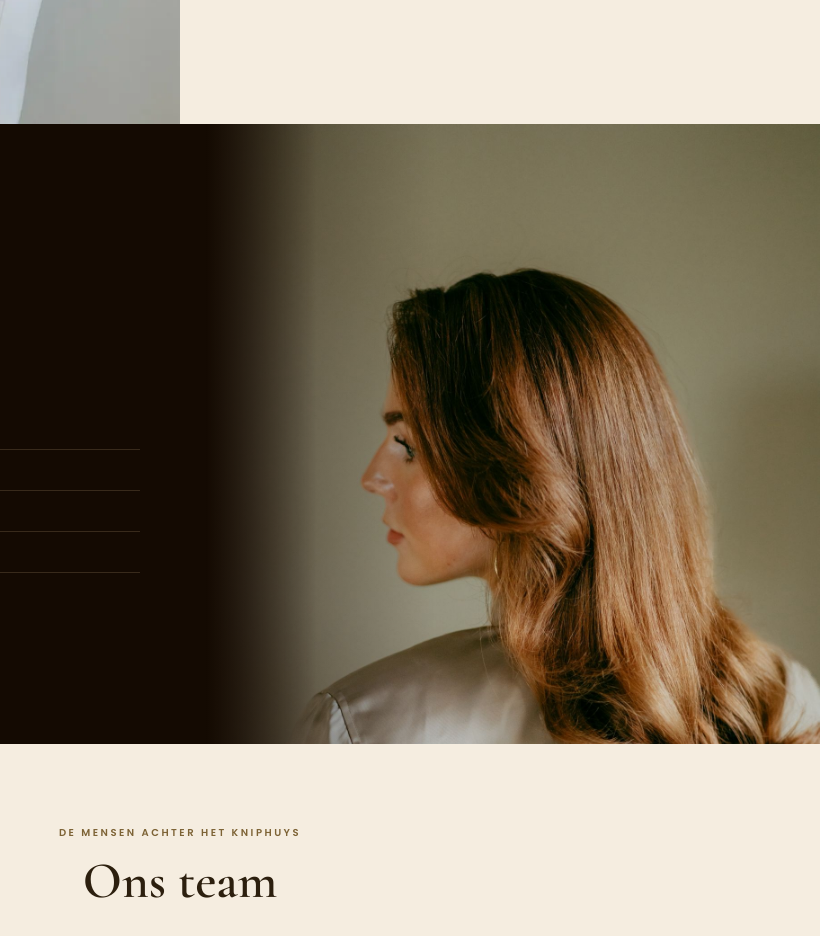
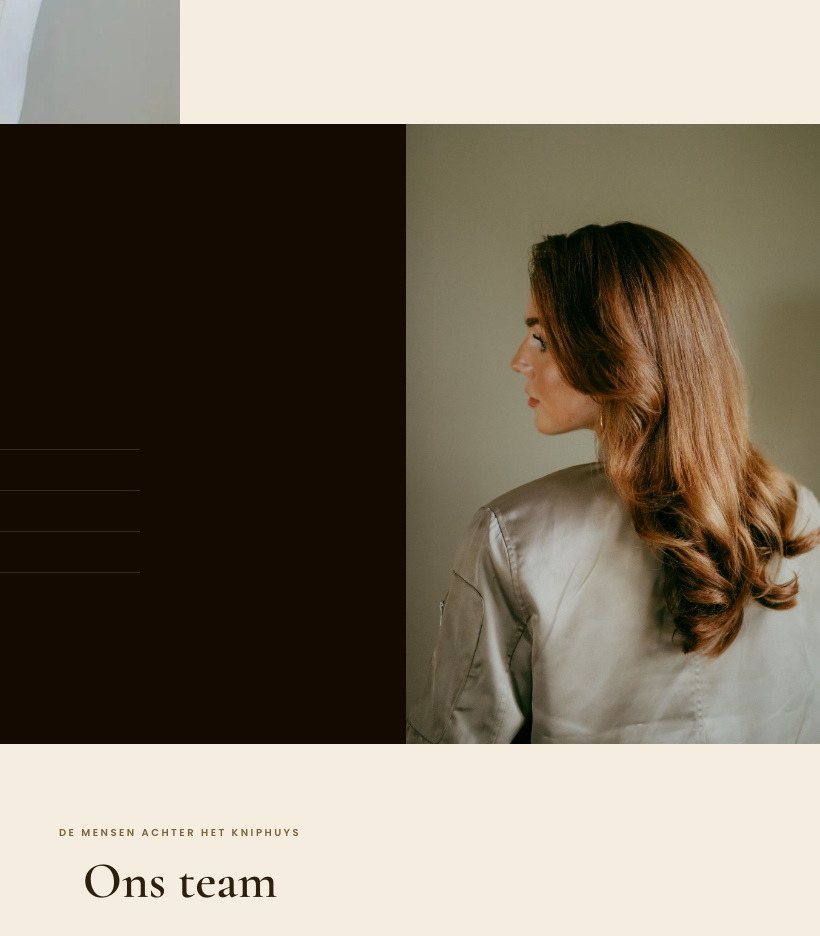
Before and after one commit to ForwardX-Webdesign/kniphuys, an Eleventy site: page src/pages/index.njk in a window 1280 px wide. Shown: the part 2180-3116 px from the top of the page, 460-1280 px from the left. Built offline with nearby package versions, Linux system fonts and the light colour scheme; Eleventy itself is replaced by a stand-in of ours; files that its build step writes are made by us from their sources.

Commit message:
SISKO banner: contain photo so full hair visible

```diff
--- a/src/assets/css/style.css
+++ b/src/assets/css/style.css
@@ -275,18 +275,18 @@ ul { list-style: none; }
   background-color: #140a02;
 }
 
-/* Photo pinned to right half, face visible next to content */
+/* Photo pinned to right, full portrait visible (contain) */
 .sisko__bg::after {
   content: '';
   position: absolute;
   right: 0; top: 0;
-  width: 48%; height: 100%;
+  width: 55%; height: 100%;
   background-image: url('/assets/images/PHOTO-2026-06-01-15-34-14.jpg');
-  background-size: cover;
-  background-position: left top;
+  background-size: contain;
+  background-position: right top;
   background-repeat: no-repeat;
-  -webkit-mask-image: linear-gradient(to right, transparent 0%, black 18%);
-  mask-image: linear-gradient(to right, transparent 0%, black 18%);
+  -webkit-mask-image: linear-gradient(to right, transparent 0%, black 22%);
+  mask-image: linear-gradient(to right, transparent 0%, black 22%);
 }
 
 .sisko__gradient {
```
